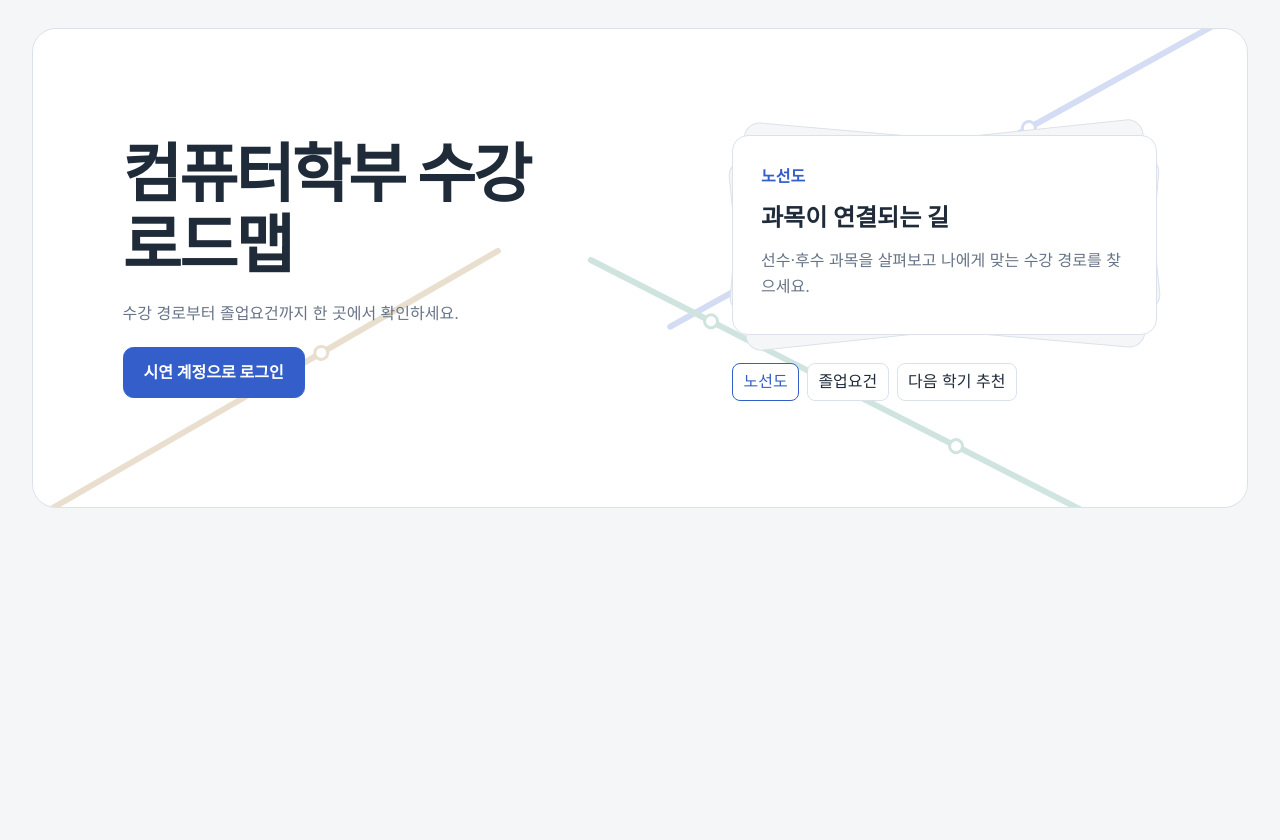
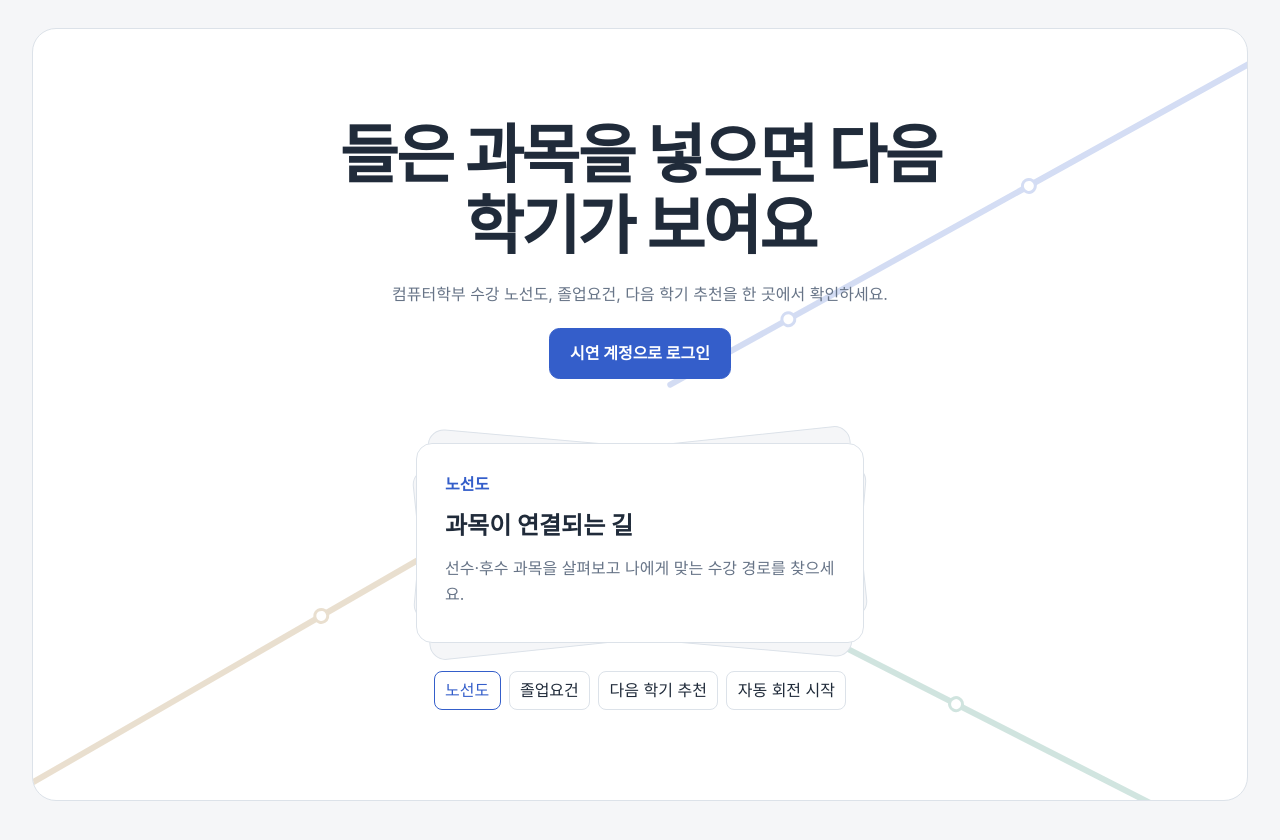
Before and after one commit to bbong8/cse-roadmap, a Next.js app: page / in a window 1280 px wide. Shown: the top 840 px of the page. Before the commit the page ends 800 px from the top, so only its background shows below. Built offline with nearby package versions, Linux system fonts and the light colour scheme.

Commit message:
[#5] 팀 시안에 인트로 배치와 카드 제어 맞춤

```diff
--- a/src/features/intro/Intro.tsx
+++ b/src/features/intro/Intro.tsx
@@ -1,6 +1,6 @@
 'use client';
 
-import { useState, type JSX } from 'react';
+import { useEffect, useState, type JSX } from 'react';
 import { useAuth } from '@/features/auth/useAuth';
 import { useMockAuth } from '@/lib/supabase/config';
 import styles from './intro.module.css';
@@ -14,9 +14,25 @@ const features = [
 export function Intro({ callbackFailed }: { callbackFailed: boolean }): JSX.Element {
   const { signInWithGoogle, loading } = useAuth();
   const [selected, setSelected] = useState(0);
+  const [rotating, setRotating] = useState(false);
   const [signingIn, setSigningIn] = useState(false);
   const [error, setError] = useState(callbackFailed ? '로그인을 완료하지 못했습니다. 다시 시도해 주세요.' : null);
   const active = features[selected];
+
+  useEffect(() => {
+    if (!rotating) return;
+    const motion = window.matchMedia('(prefers-reduced-motion: reduce)');
+    if (motion.matches) return;
+    const id = window.setInterval(() => setSelected((index) => (index + 1) % features.length), 5500);
+    const stopOnReducedMotion = (): void => {
+      if (motion.matches) setRotating(false);
+    };
+    motion.addEventListener('change', stopOnReducedMotion);
+    return () => {
+      window.clearInterval(id);
+      motion.removeEventListener('change', stopOnReducedMotion);
+    };
+  }, [rotating]);
 
   async function login(): Promise<void> {
     setError(null);
@@ -37,17 +53,17 @@ export function Intro({ callbackFailed }: { callbackFailed: boolean }): JSX.Elem
         <span className={styles.lineThree}><i /><i /></span>
       </div>
       <div className={styles.copy}>
-        <h1 id="intro-title">컴퓨터학부 수강 로드맵</h1>
-        <p>수강 경로부터 졸업요건까지 한 곳에서 확인하세요.</p>
+        <h1 id="intro-title">들은 과목을 넣으면 다음 학기가 보여요</h1>
+        <p>컴퓨터학부 수강 노선도, 졸업요건, 다음 학기 추천을 한 곳에서 확인하세요.</p>
         <button type="button" className={styles.login} disabled={loading || signingIn} onClick={() => void login()}>
-          {signingIn ? '로그인 연결 중…' : useMockAuth ? '시연 계정으로 로그인' : 'Google로 로그인'}
+          {signingIn ? '로그인 연결 중…' : useMockAuth ? '시연 계정으로 로그인' : 'Google 계정으로 로그인'}
         </button>
         {error && <p className={styles.error} role="alert">{error}</p>}
       </div>
 
       <div className={styles.preview} aria-label="로드맵 기능 미리보기">
         <div className={styles.stack}>
-          <article key={active.label} className={styles.card} aria-live="polite">
+          <article key={active.label} className={styles.card} aria-live={rotating ? 'off' : 'polite'}>
             <p>{active.label}</p>
             <h2>{active.title}</h2>
             <div>{active.description}</div>
@@ -55,10 +71,13 @@ export function Intro({ callbackFailed }: { callbackFailed: boolean }): JSX.Elem
         </div>
         <div className={styles.controls}>
           {features.map((feature, index) => (
-            <button key={feature.label} type="button" aria-pressed={index === selected} onClick={() => setSelected(index)}>
+            <button key={feature.label} type="button" aria-pressed={index === selected} onClick={() => { setRotating(false); setSelected(index); }}>
               {feature.label}
             </button>
           ))}
+          <button type="button" className={styles.motionControl} onClick={() => setRotating((active) => !active)}>
+            {rotating ? '회전 멈춤' : '자동 회전 시작'}
+          </button>
         </div>
       </div>
     </section>
--- a/src/features/intro/intro.module.css
+++ b/src/features/intro/intro.module.css
@@ -3,9 +3,9 @@
   isolation: isolate;
   overflow: hidden;
   display: grid;
-  grid-template-columns: minmax(0, 1.1fr) minmax(0, 0.9fr);
-  align-items: center;
-  gap: clamp(2.5rem, 7vw, 7rem);
+  justify-items: center;
+  align-content: center;
+  gap: clamp(2rem, 5vw, 4rem);
   min-height: 30rem;
   padding: clamp(2.25rem, 7vw, 6rem);
   border: 1px solid var(--line);
@@ -13,9 +13,11 @@
   background: var(--surface);
 }
 
+.copy { text-align: center; }
+
 .copy h1 {
-  max-width: 12ch;
-  margin: 0;
+  max-width: 17ch;
+  margin: 0 auto;
   font-size: clamp(2.5rem, 5vw, 4.5rem);
   line-height: 1.12;
   word-break: keep-all;
@@ -67,7 +69,7 @@
   background: var(--surface);
 }
 
-.preview { min-width: 0; }
+.preview { width: min(100%, 28rem); min-width: 0; }
 .stack { position: relative; isolation: isolate; }
 
 .stack::before,
@@ -100,6 +102,7 @@
 .controls {
   display: flex;
   flex-wrap: wrap;
+  justify-content: center;
   gap: 0.5rem;
   margin-top: 1.75rem;
 }
@@ -121,11 +124,11 @@
 }
 
 @media (max-width: 780px) {
-  .intro { grid-template-columns: 1fr; }
   .copy h1 { max-width: none; }
   .lineOne { top: 30%; }
 }
 
 @media (prefers-reduced-motion: reduce) {
   .card { animation: none; }
+  .motionControl { display: none; }
 }
```
